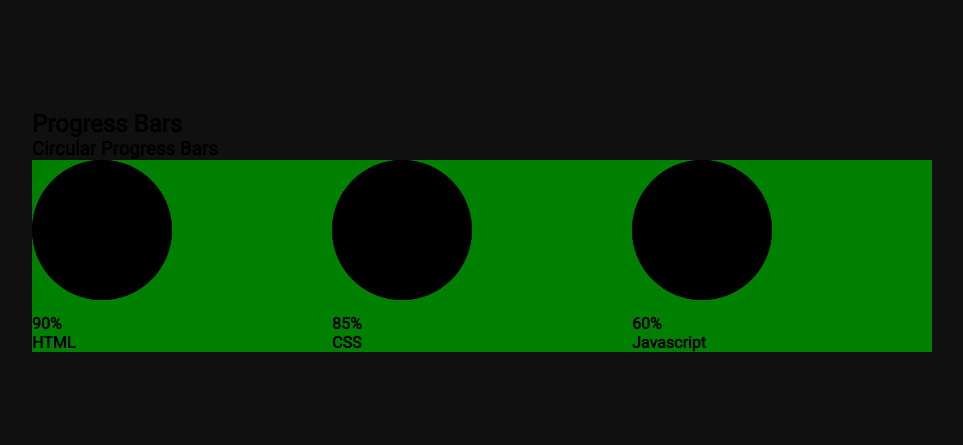
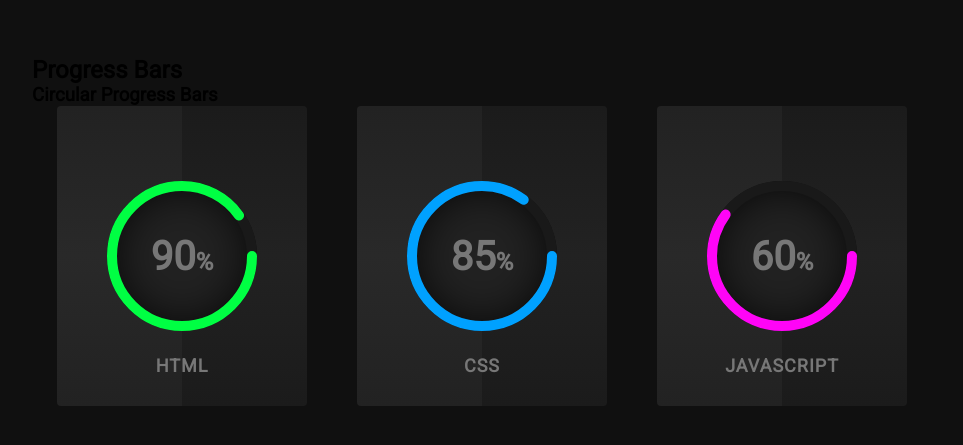
Before and after one commit to ratrateroo/Coding-Warm-Up-4, a plain HTML site: page index.html in a window 1280 px wide. Shown: the part 169-614 px from the top of the page, without its empty margins (158-1121 px from the left). Drawn offline with Linux system fonts and the light colour scheme.

Commit message:
completed the styles

```diff
--- a/style.css
+++ b/style.css
@@ -14,15 +14,14 @@ body{
     background: #101010;
 }
 
-.progress-bar .progress-bar__body{
+.progress-bar__body{
     position: relative;
     width: 900px;
     display:flex;
     justify-content: space-around;
-    background-color: green;
 }
 
-.progress-bar .progress-bar__body .progress-bar__body--card{
+.progress-bar__card{
     position: relative;
     width: 250px;
     background: linear-gradient(0deg, #1b1b1b, #222, #1b1b1b);
@@ -36,25 +35,88 @@ body{
     transition: 0.5s;
 }
 
-
-
-.progress-bar__header--main-title{
-    text-align: center;
-    color: #ebebeb;
+.progress-bar__card:hover{
+    transform: translateY(-10px);
+    box-shadow: 0 15px 35px rgba(0, 0, 0, 0.5);
 }
 
-.progress-bar__header--sub-title{
-    text-align: center;
-    color: #c0c0c0;
+.progress-bar__card:before{
+    content: '';
+    position: absolute;
+    top: 0;
+    left: -50%;
+    width: 100%;
+    height: 100%;
+    background: rgba(255, 255, 255, 0.03);
+    pointer-events: none;
+    z-index: 1;
 }
-.progress-bar__body--card__percent svg{
+
+.progress-bar__percent{
+    position: relative;
+    width: 150px;
+    height: 150px;
+    border-radius: 50%;
+    box-shadow: inset 0 0 50px #000;
+    background: #222;
+    z-index: 1000;
+}
+
+.progress-bar__number{
+    position: absolute;
+    top: 0;
+    left: 0;
+    width: 100%;
+    height: 100%;
+    display: flex;
+    justify-content: center;
+    align-items: center;
+    border-radius: 50%;
+}
+
+.progress-bar__number h4{
+    color: #777;
+    font-weight: 700;
+    font-size: 40px;
+    transition: 0.5s;
+}
+
+.progress-bar__card:hover .progress-bar__number h4{
+    color: #fff;
+    font-size: 60px;
+}
+
+.progress-bar__number h4 span{
+    font-size: 24px;
+    color: #777;
+}
+.progress-bar__card:hover .progress-bar__number h4{
+    color: #fff;
+}
+
+.progress-bar__text{
+    position: relative;
+    color: #777;
+    margin-top: 20px;
+    font-weight: 700;
+    font-size: 18px;
+    letter-spacing: 1px;
+    text-transform: uppercase;
+    transition: 0.5s;
+}
+
+.progress-bar__card:hover .progress-bar__text{
+    color: #fff;
+}
+
+.progress-bar__percent svg{
     position: relative;
     width: 150px;
     height: 150px;
     z-index: 1000;
 }
 
-.progress-bar__body--card__percent svg circle{
+.progress-bar__percent svg circle{
     width: 100%;
     height: 100%;
     fill: none;
@@ -64,18 +126,22 @@ body{
     transform: translate(5px, 5px);
 }
 
-.progress-bar__body--card__percent svg circle:nth-child(2){
-    stroke-dasharray: 220;
-    stroke-dashoffset: 220;
+.progress-bar__percent svg circle:nth-child(2){
+    stroke-dasharray: 440;
+    stroke-dashoffset: 440;
 }
-.progress-bar__body--card:nth-child(1) .progress-bar__body--card__percent svg circle:nth-child(2){
+
+.progress-bar__card:nth-child(1) .progress-bar__percent svg circle:nth-child(2){
+    stroke-dashoffset: calc(440 - (440 * 90) / 100);
     stroke: #00ff43;
 }
 
-.progress-bar__body--card:nth-child(2) .progress-bar__body--card__percent svg circle:nth-child(2){
+.progress-bar__card:nth-child(2) .progress-bar__percent svg circle:nth-child(2){
+    stroke-dashoffset: calc(440 - (440 * 85) / 100);
     stroke: #00a1ff;
 }
 
-.progress-bar__body--card:nth-child(3) .progress-bar__body--card__percent svg circle:nth-child(2){
+.progress-bar__card:nth-child(3) .progress-bar__percent svg circle:nth-child(2){
+    stroke-dashoffset: calc(440 - (440 * 60) / 100);
     stroke: #ff04f7;
 }
```
